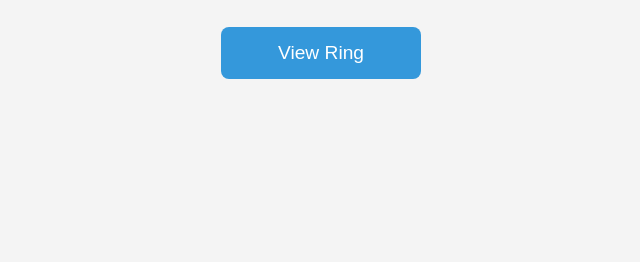
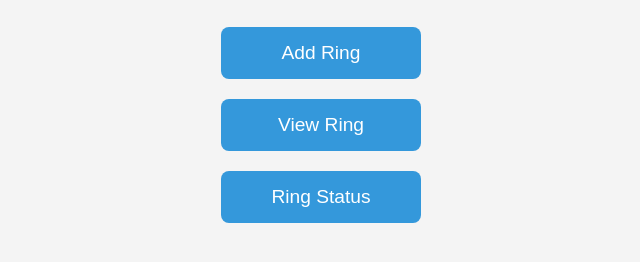
Before and after one commit to jimmykbell/assignments, a plain HTML site: page index.html in a window 1280 px wide. Shown: the part 60-322 px from the top of the page, without its empty margins (319-959 px from the left). Drawn offline with Linux system fonts and the light colour scheme.

Commit message:
Update index.html

```diff
--- a/index.html
+++ b/index.html
@@ -10,11 +10,11 @@
     <div class="container">
         <h1 class="title">Tournament Helper</h1>
 
-        <div class="button-container">
-            <button class="button" id="add-ring-btn" onclick="window.location.href='add.html';>Add Ring</button>
-            <button class="button" id="view-ring-btn">View Ring</button>
-            <button class="button" id="ring-status-btn" onclick="window.location.href='https://jimmykbell.github.io/Ringapp/';>Ring Status</button>
-        </div>
+<div class="button-container">
+    <button class="button" id="add-ring-btn" onclick="window.location.href='add.html';">Add Ring</button>
+    <button class="button" id="view-ring-btn">View Ring</button>
+    <button class="button" id="ring-status-btn" onclick="window.location.href='https://jimmykbell.github.io/Ringapp/';">Ring Status</button>
+</div>
 
     </div>
 </body>
```
